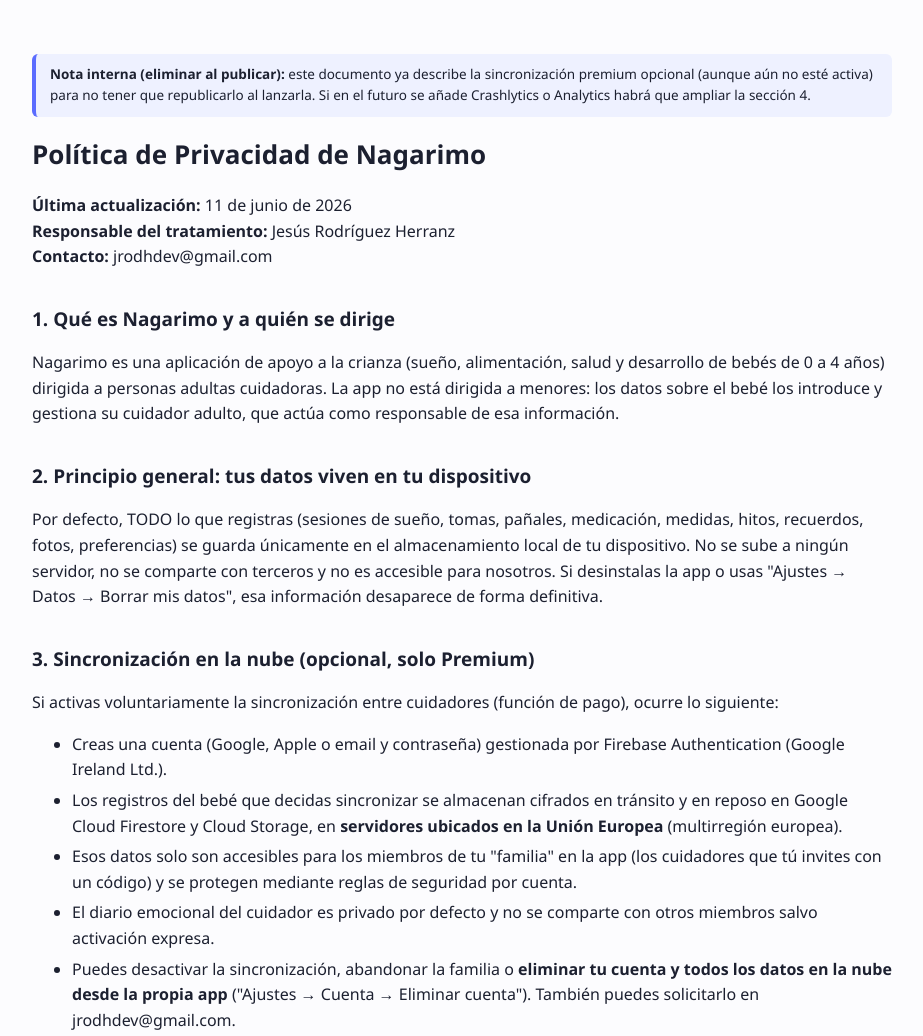
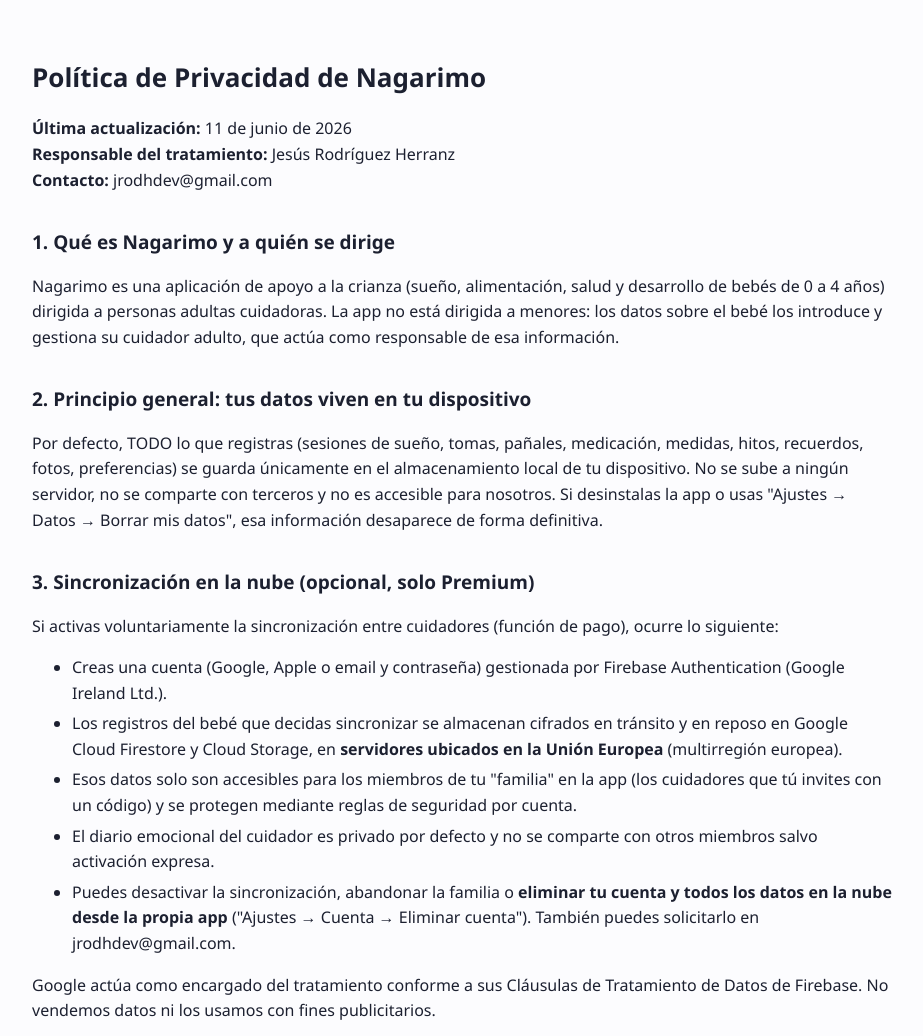
Before and after one commit to jrodriguezh/nagarimo-legal, a plain HTML site: page privacidad.html in a window 1280 px wide. Shown: the top 1036 px of the page, without its empty margins (178-1101 px from the left). Drawn offline with Linux system fonts and the light colour scheme.

Commit message:
Remove internal note from privacy policy
Removed internal note regarding optional premium synchronization.

```diff
--- a/privacidad.html
+++ b/privacidad.html
@@ -14,8 +14,6 @@
 </style>
 </head>
 <body>
-
-<p class="note"><strong>Nota interna (eliminar al publicar):</strong> este documento ya describe la sincronización premium opcional (aunque aún no esté activa) para no tener que republicarlo al lanzarla. Si en el futuro se añade Crashlytics o Analytics habrá que ampliar la sección 4.</p>
 
 <h1>Política de Privacidad de Nagarimo</h1>
 <p><strong>Última actualización:</strong> 11 de junio de 2026<br>
```
